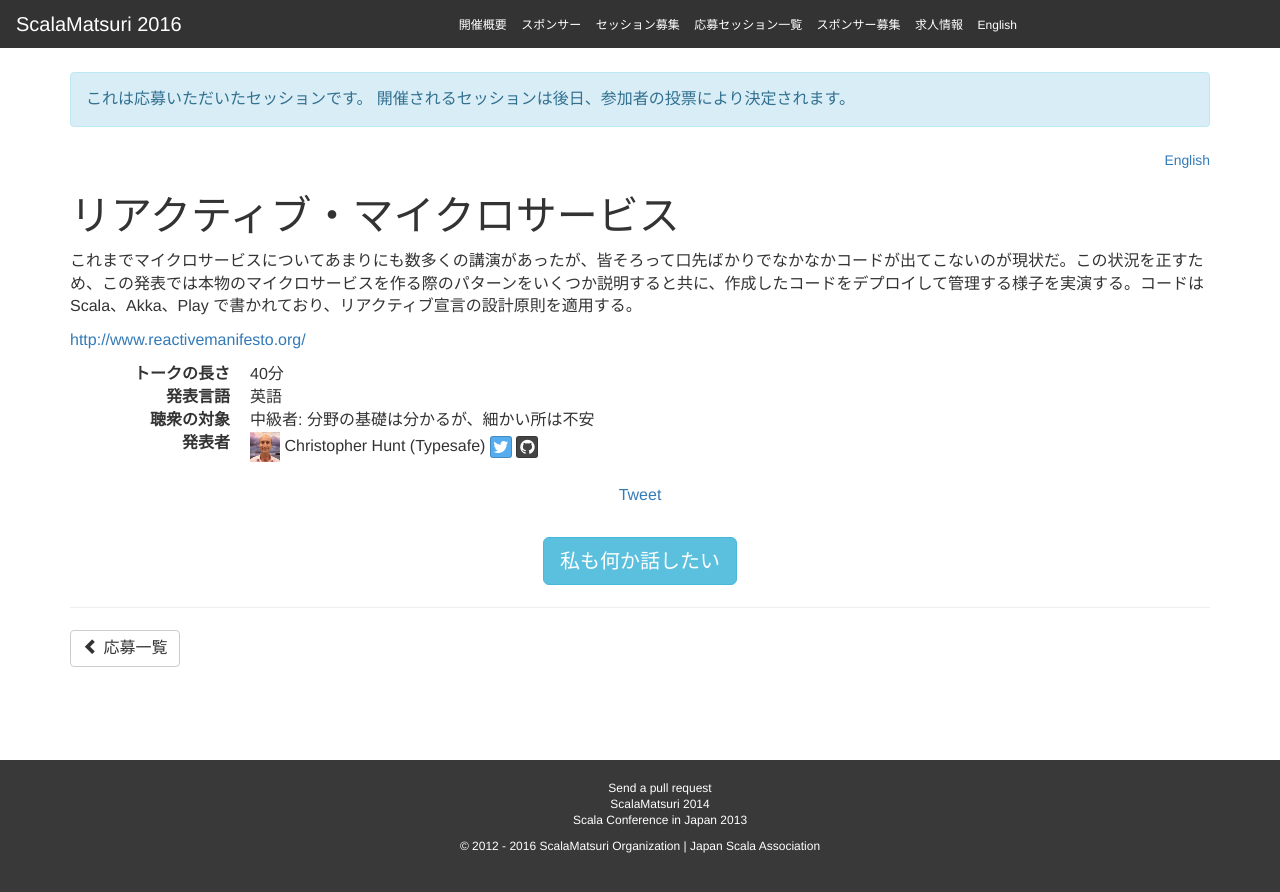
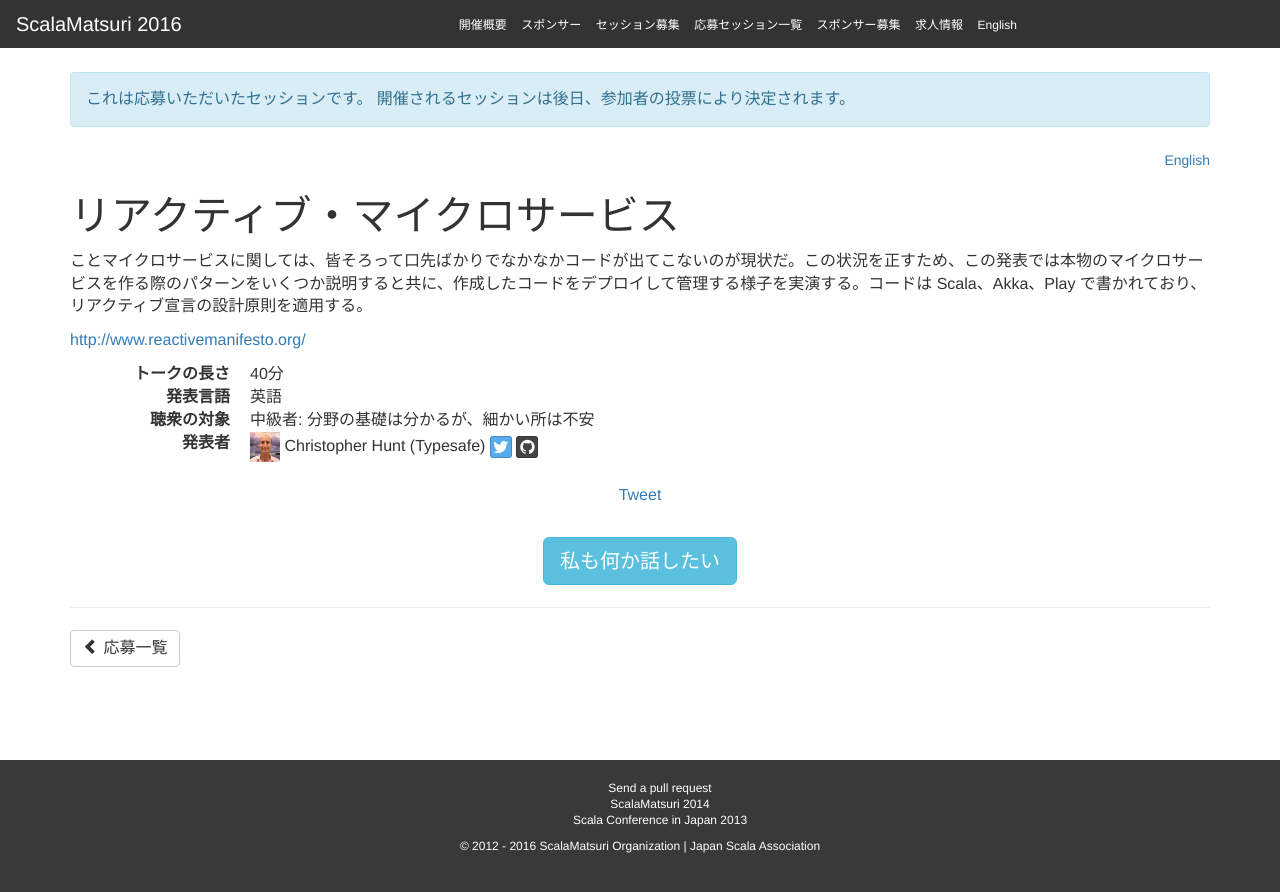
Before and after one commit to scalajp/2016.scalamatsuri.org, a Jekyll site: the page built from _candidates_ja/ChristopherHunt_1.html, in a window 1280 px wide. Shown: the top 892 px of the page. Built offline with Jekyll 4.4.1, drawn with Linux system fonts in a browser that asks for light colours; nearby versions of some CDN libraries; comment, search, counter and statistics services are not loaded.

Commit message:
Update ChristopherHunt_1.html

```diff
--- a/_candidates_ja/ChristopherHunt_1.html
+++ b/_candidates_ja/ChristopherHunt_1.html
@@ -9,6 +9,6 @@ github: huntc
 icon: /img/icon/ChristopherHunt.jpg
 organization: Typesafe
 ---
-<p>これまでマイクロサービスについてあまりにも数多くの講演があったが、皆そろって口先ばかりでなかなかコードが出てこないのが現状だ。この状況を正すため、この発表では本物のマイクロサービスを作る際のパターンをいくつか説明すると共に、作成したコードをデプロイして管理する様子を実演する。コードは Scala、Akka、Play で書かれており、リアクティブ宣言の設計原則を適用する。</p>
+<p>ことマイクロサービスに関しては、皆そろって口先ばかりでなかなかコードが出てこないのが現状だ。この状況を正すため、この発表では本物のマイクロサービスを作る際のパターンをいくつか説明すると共に、作成したコードをデプロイして管理する様子を実演する。コードは Scala、Akka、Play で書かれており、リアクティブ宣言の設計原則を適用する。</p>
 
 <p><a href="http://www.reactivemanifesto.org/ja">http://www.reactivemanifesto.org/</a></p>
```
